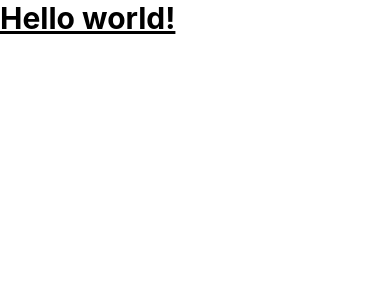
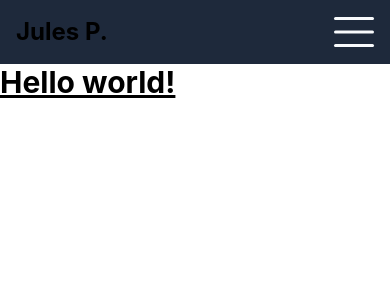
Before and after one commit to jpoissonnet/portfolio, a Next.js app: page / in a window 390 px wide. Shown: the top 300 px of the page. Built offline with nearby package versions, Linux system fonts and the light colour scheme.

Commit message:
feat: responsive navigation

```diff
--- /dev/null
+++ b/app/(layout)/navigation/mobilenav.tsx
@@ -0,0 +1,51 @@
+"use client";
+import React, { useState } from "react";
+import { NavLinkMobile } from "./mobilenavLink";
+
+export const NavMobile = () => {
+  const [displayed, setDisplay] = useState(false);
+  return (
+    <>
+      <div className={"block relative h-[30px] w-[40px] md:hidden"}>
+        <input
+          type="checkbox"
+          defaultChecked={displayed}
+          onChange={() => setDisplay(!displayed)}
+          className={"relative w-full h-full opacity-0 z-20 peer"}
+        />
+        <span
+          className={
+            "bg-slate-50 block absolute h-[3px] w-full rounded transition-all z-10 top-0 peer-checked:top-1/2 peer-checked:rotate-45"
+          }
+        ></span>
+        <span
+          className={
+            "bg-slate-50 block absolute h-[3px] w-full rounded transition-all z-10 top-1/2 translate-y-[-50%] peer-checked:opacity-0 peer-checked:rotate-[-45deg] "
+          }
+        ></span>
+        <span
+          className={
+            "bg-slate-50 block absolute h-[3px] w-full rounded transition-all z-10 bottom-0 peer-checked:rotate-[-45deg] peer-checked:top-1/2 "
+          }
+        ></span>
+      </div>
+      <div
+        className={
+          "fixed top-0 left-0 w-full h-full bg-slate-800 transition-all " +
+          (displayed ? "translate-y-0" : "translate-y-[-100%]")
+        }
+      >
+        <ul
+          className={
+            "flex flex-col justify-center items-center h-full w-full list-none gap-32"
+          }
+        >
+          <NavLinkMobile href={"/"}>Home</NavLinkMobile>
+          <NavLinkMobile href={"/projects"}>Projects</NavLinkMobile>
+          <NavLinkMobile href={"/playground"}>Playground</NavLinkMobile>
+          <NavLinkMobile href={"/resume"}>Resume</NavLinkMobile>
+        </ul>
+      </div>
+    </>
+  );
+};
--- /dev/null
+++ b/app/(layout)/navigation/mobilenavLink.tsx
@@ -0,0 +1,30 @@
+"use client";
+import React, { ReactNode } from "react";
+import Link from "next/link";
+import { usePathname } from "next/navigation";
+
+export const NavLinkMobile = ({
+  children,
+  href,
+}: {
+  children: ReactNode;
+  href: string;
+}) => {
+  return (
+    <li className={"text-xl text-accent-slate-80"}>
+      <Link href={href}>
+        {usePathname() === href ? (
+          <span
+            className={
+              "text-transparent font-bold bg-clip-text bg-gradient-to-r from-blue-500 to-purple-500"
+            }
+          >
+            {children}
+          </span>
+        ) : (
+          children
+        )}
+      </Link>
+    </li>
+  );
+};
--- /dev/null
+++ b/app/(layout)/navigation/navbar.tsx
@@ -0,0 +1,28 @@
+import Link from "next/link";
+import NavLink from "./navbarLink";
+import { NavMobile } from "./mobilenav";
+
+const NavbarTop = () => {
+  return (
+    <nav className={"flex justify-between items-center h-16 bg-slate-800"}>
+      <div
+        className={
+          "flex justify-between items-center w-full max-w-[1060px] mx-auto px-4"
+        }
+      >
+        <Link href={"/"}>
+          <h1 className={"text-2xl font-bold accent-slate-50"}>Jules P.</h1>
+        </Link>
+        <NavMobile />
+        <ul className={"hidden list-none md:flex"}>
+          <NavLink href={"/"}>Home</NavLink>
+          <NavLink href={"/projects"}>Projects</NavLink>
+          <NavLink href={"/playground"}>Playground</NavLink>
+          <NavLink href={"/resume"}>Resume</NavLink>
+        </ul>
+      </div>
+    </nav>
+  );
+};
+
+export default NavbarTop;
--- /dev/null
+++ b/app/(layout)/navigation/navbarLink.tsx
@@ -0,0 +1,28 @@
+"use client";
+
+import React, { ReactNode } from "react";
+import { usePathname } from "next/navigation";
+import Link from "next/link";
+
+const NavLink = ({ children, href }: { children: ReactNode; href: string }) => {
+  const isActive = usePathname() === href;
+  return (
+    <li
+      className={
+        "relative after:bg-slate-50 " +
+        "after:absolute after:bottom-[-10px] after:rounded after:translate-x-[-50%] " +
+        "after:transition-all after:duration-300 after:ease-in-out " +
+        "hover:after:opacity-100 hover:after:left-1/2 " +
+        (isActive
+          ? "after:opacity-100 after:left-1/2 after:w-[5px] after:h-[5px]"
+          : "after:opacity-0 after:left-0 after:w-4 after:h-[3px]")
+      }
+    >
+      <Link className={"px-4"} href={href}>
+        {children}
+      </Link>
+    </li>
+  );
+};
+
+export default NavLink;
--- a/app/layout.tsx
+++ b/app/layout.tsx
@@ -1,18 +1,19 @@
-import './globals.css'
+import "./globals.css";
+import NavbarTop from "./(layout)/navigation/navbar";
+import { ReactNode } from "react";
 
-export default function RootLayout({
-  children,
-}: {
-  children: React.ReactNode
-}) {
+export default function RootLayout({ children }: { children: ReactNode }) {
   return (
-    <html lang="en">
+    <html lang="fr">
       {/*
         <head /> will contain the components returned by the nearest parent
         head.tsx. Find out more at https://beta.nextjs.org/docs/api-reference/file-conventions/head
       */}
       <head />
-      <body>{children}</body>
+      <body>
+        <NavbarTop />
+        {children}
+      </body>
     </html>
-  )
+  );
 }
--- a/package.json
+++ b/package.json
@@ -20,6 +20,7 @@
     "typescript": "4.9.3"
   },
   "devDependencies": {
+    "prettier": "2.8.0",
     "autoprefixer": "10.4.13",
     "postcss": "8.4.19",
     "tailwindcss": "3.2.4"
```
Also changed, not shown: 1 other file (tests, documents, lock files or other folders).
